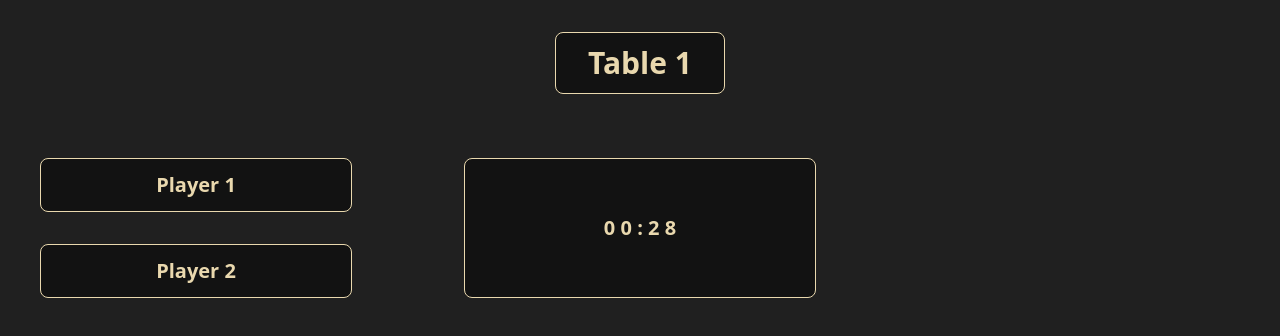
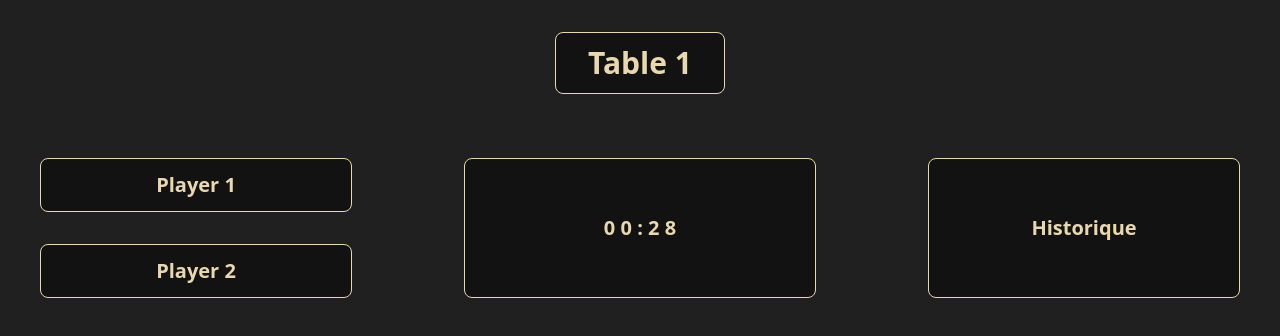
Before and after one commit to gourraguis/snooker-scoreboard, a Next.js app in the folder web/: page / in a window 1280 px wide. Shown: the top 336 px of the page. Built offline with nearby package versions, Linux system fonts and the light colour scheme.

Commit message:
Add History component

```diff
--- /dev/null
+++ b/web/components/History.tsx
@@ -0,0 +1,12 @@
+const History = () => {
+  return (
+    <div
+      className="mr-10 flex justify-center items-center border-[1px]
+        border-primary-w bg-primary-b rounded-lg px-8 py-3 my-8"
+    >
+      <h1 className="text-primary-w font-semibold text-xl">Historique</h1>
+    </div>
+  );
+};
+
+export default History;
--- a/web/pages/index.tsx
+++ b/web/pages/index.tsx
@@ -1,6 +1,7 @@
 import type { NextPage } from 'next';
 import Head from 'next/head';
 import Header from '../components/Header';
+import History from '../components/History';
 import Middel from '../components/Middel';
 import Player from '../components/Player';
 
@@ -22,8 +23,7 @@ const Home: NextPage = () => {
               <Player player="2" />
             </div>
             <Middel />
-            {/* Middel Section */}
-            {/* History */}
+            <History />
           </div>
           {/* Balls */}
         </main>
```
